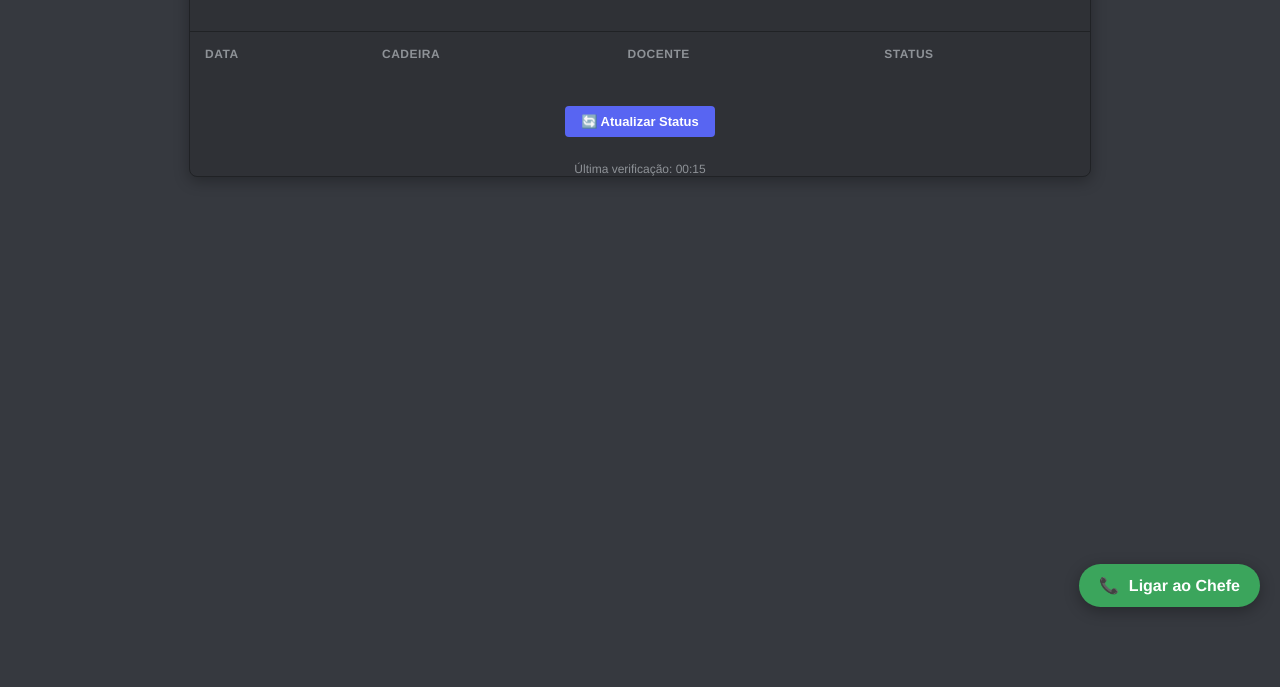
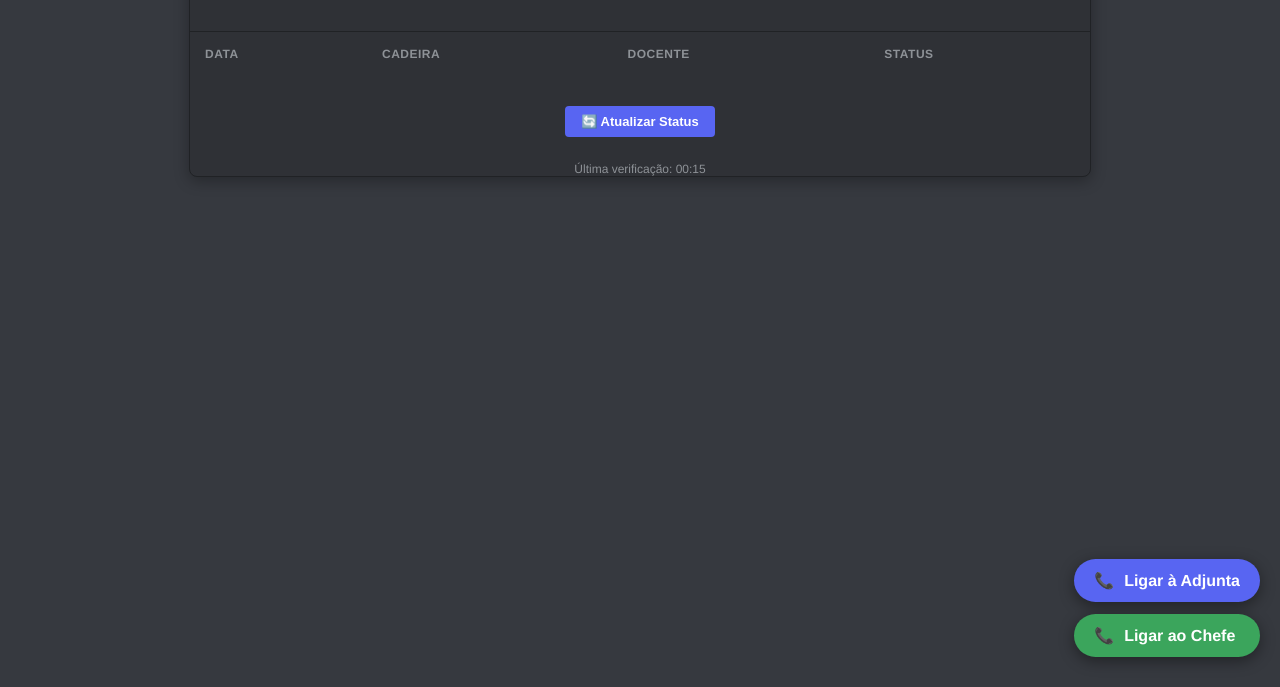
Before and after one commit to EdwinTaimo/soinformaticos, a plain HTML site: page index.html in a window 1280 px wide. Shown: the part 113-800 px from the top of the page. Drawn offline with Linux system fonts and the light colour scheme; no server answers.

Commit message:
Refactor contact buttons and styles in index.html

```diff
--- a/index.html
+++ b/index.html
@@ -187,15 +187,17 @@
     }
 }
 
-.contato-chefe {
+.fab-container {
     position: fixed;
-    bottom: 80px; /* Fica acima do botão de refresh se necessário */
+    bottom: 30px; /* Distância do fundo */
     right: 20px;
+    display: flex;
+    flex-direction: column;
+    gap: 12px; /* Espaço entre os dois botões */
     z-index: 1000;
 }
 
-.btn-ligar {
-    background-color: #3ba55c; /* Verde Discord */
+.btn-contato {
     color: white;
     text-decoration: none;
     padding: 12px 20px;
@@ -204,20 +206,27 @@
     align-items: center;
     gap: 10px;
     font-weight: bold;
-    box-shadow: 0 4px 15px rgba(0,0,0,0.3);
-    transition: transform 0.2s, background-color 0.2s;
+    box-shadow: 0 4px 15px rgba(0,0,0,0.4);
+    transition: transform 0.2s, opacity 0.2s;
 }
 
-.btn-ligar:active {
-    transform: scale(0.95);
-    background-color: #2d7d44;
+/* Cores diferenciadas para não confundir */
+.btn-chefe { background-color: #3ba55c; }   /* Verde Discord */
+.btn-adjunta { background-color: #5865F2; } /* Azul Discord */
+
+.btn-contato:active {
+    transform: scale(0.9);
+    opacity: 0.8;
 }
 
 @media (max-width: 600px) {
-    .text-ligar { display: none; } /* No mobile pequeno mostra apenas o ícone para não tapar a tabela */
-    .btn-ligar {
+    .text-ligar { display: none; } /* No mobile mostra apenas os círculos com ícones */
+    .btn-contato {
         padding: 15px;
         border-radius: 50%;
+        width: 50px;
+        height: 50px;
+        justify-content: center;
     }
 }
 
@@ -359,8 +368,13 @@ window.onload = updateTimestamp;
         setInterval(carregarDados, 15000); // Atualiza a cada 15 sec
     </script>
 
-<div class="contato-chefe">
-    <a href="tel:+258833973761" class="btn-ligar">
+<div class="fab-container">
+    <a href="tel:+258847243782" class="btn-contato btn-adjunta">
+        <span class="icon-fone">📞</span>
+        <span class="text-ligar">Ligar à Adjunta</span>
+    </a>
+
+    <a href="tel:+258833973761" class="btn-contato btn-chefe">
         <span class="icon-fone">📞</span>
         <span class="text-ligar">Ligar ao Chefe</span>
     </a>
```
